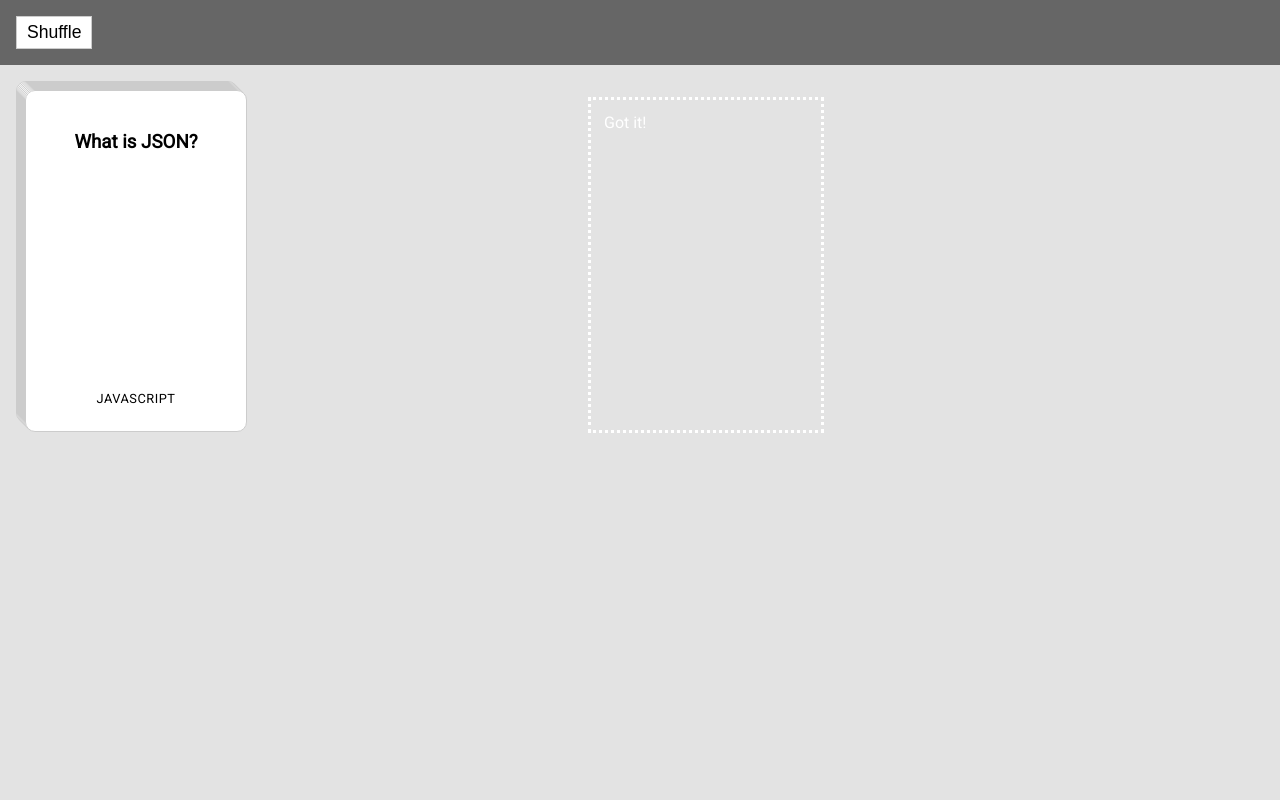
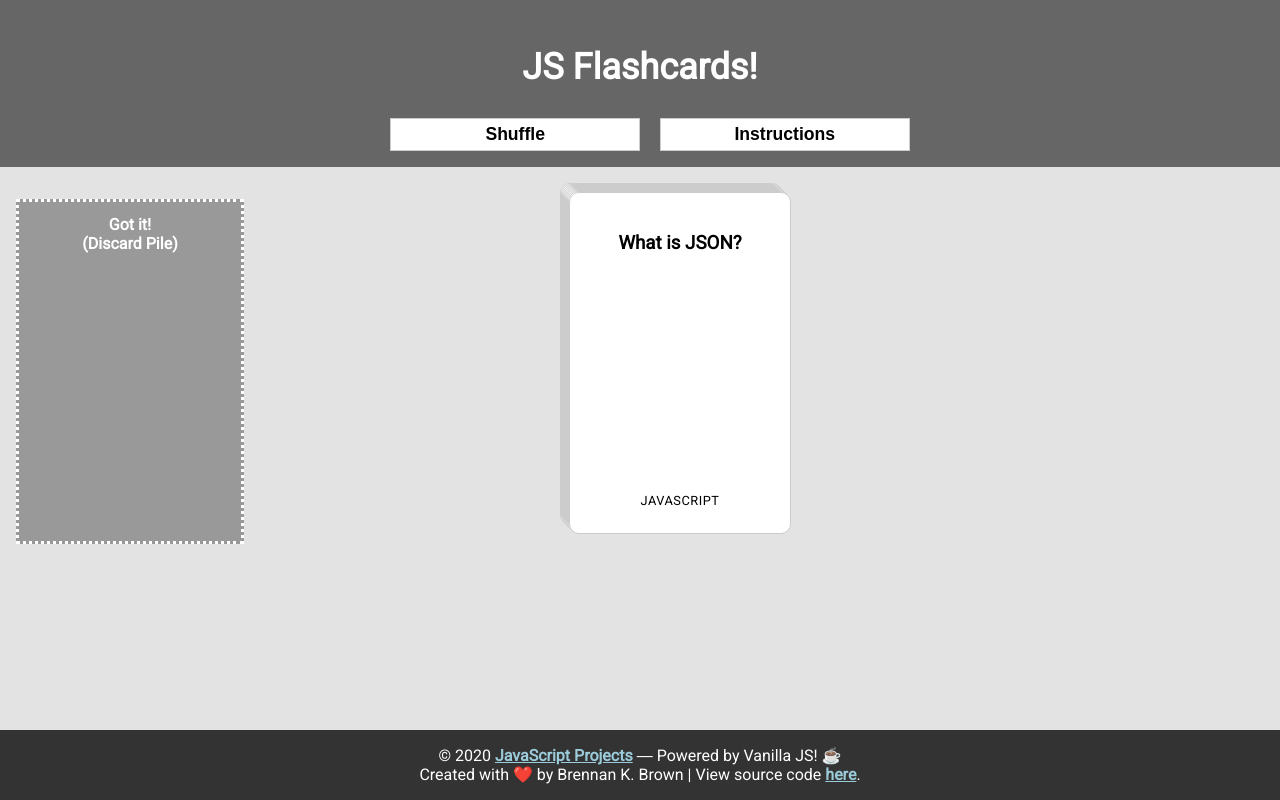
Before and after one commit to brennanbrown/javascript-projects, a plain HTML site: page flashcards/index.html in a window 1280 px wide. Drawn offline with Linux system fonts and the light colour scheme.

Commit message:
Add instructions to flashcards game

```diff
--- a/flashcards/css/deck.css
+++ b/flashcards/css/deck.css
@@ -3,6 +3,26 @@ body {
 	background-color: #e3e3e3;
 	margin: 0px;
 	font-family: 'Roboto', sans-serif;
+}
+
+h1 {
+	color: white;
+	font-size: 36px;
+	text-align: center;
+}
+
+button {
+	width: 20%;
+	margin-left: 20px;
+	font-weight: bold;
+}
+
+a {
+	color: #9cccdb;
+}
+
+a:hover {
+	color: #7298a3;
 }
 
 #standard-deck {
@@ -33,8 +53,8 @@ body {
 
 #deck_div {
 	min-height: 400px;
-	width: 540px;
-	float: left;
+	width: 55%;
+	float: right;
 	margin: 0px 1em;
 	position: relative;
 }
@@ -145,20 +165,23 @@ body {
 
 /*Solitair*/
 .holder_container {
-	position: relative;
-	height: 330px;
-	width: 230px;
+	position: absolute;
+	height: 345px;
+	width: 228px;
+	background-color: #999;
 }
 
 .holder_label {
 	padding: 1em;
 	color: #fff;
+	font-weight: bold;
+	text-align: center;
 }
 
 .holder_target {
 	border: dotted medium #fff;
-	height: 330px;
-	width: 230px;
+	height: 339px;
+	width: 222px;
 	position: absolute;
 	top: 0px;
 }
@@ -208,3 +231,21 @@ img {
 	width: 40px;
 
 }
+
+html,
+body {
+	/* Allows content to span entire width of page */
+	margin: 0;
+	padding: 0;
+	height: 100%;
+	text-align: center;
+}
+
+footer {
+	background-color: #333;
+	color: white;
+	/* Ensures footer to stay in place */
+	position: absolute;
+	bottom: 0;
+	width: 100%;
+}
--- a/flashcards/flashcard_QA.json
+++ b/flashcards/flashcard_QA.json
@@ -1,4 +1,4 @@
-var flashcard_QA = [
+const flashcard_QA = [
 	{
 		"q": "<h3>What is JSON?</h3>",
 		"a": "<p>JavaScript Object Notation is a lightweight data-interchange format. It is easy for humans to read and write. It is easy for machines to parse and generate.</p>",
@@ -21,7 +21,7 @@ var flashcard_QA = [
     "category": "javascript"
 
   },{
-    "q": "<h3>What does this refer to in Javascript?</h3>",
+    "q": "<h3>What does 'this' refer to in Javascript?</h3>",
     "a": "The value of this, when used in a function, is the object that 'owns' the function. This is defined in the context in which it is called.",
     "link": "https://www.toptal.com/javascript/interview-questions",
     "category": "javascript"
@@ -38,13 +38,13 @@ var flashcard_QA = [
     "category": "javascript"
   },{
     "q": "<h3>What does the term headless mean?</h3>",
-    "a": "Without a graphical display.",
+    "a": "Headless in this context simply means without a graphical display. (i.e.: Console based.) Many servers are headless and are administered over SSH for example.",
     "link": "http://stackoverflow.com/questions/4647719/what-does-headless-mean",
     "category": "javascript"
   },{
     "q": "<h3>What is namespacing?</h3>",
-
-    "link": "http://stackoverflow.com/questions/4647719/what-does-headless-mean",
+    "a": "Namespace refers to the programming paradigm of providing scope to the identifiers (names of types, functions, variables, etc) to prevent collisions between them.",
+    "link": "https://www.geeksforgeeks.org/javascript-namespace/",
     "category": "javascript"
   },{
     "q": "<h3>What are modules?</h3>",
--- a/flashcards/index.html
+++ b/flashcards/index.html
@@ -1,21 +1,43 @@
 <!DOCTYPE html>
 <html>
+
 <head>
-	<title>Vanilla Javascript: Propagation and Binding</title>
+	<title>JS Flashcard Game</title>
 	<link href="https://fonts.googleapis.com/css?family=Roboto" rel="stylesheet">
 	<link rel="stylesheet" type="text/css" href="./css/deck.css">
 	<link rel="stylesheet" type="text/css" href="./css/animation.css">
 	<link rel="shortcut icon" href="./images/favicon.png" type="image/x-icon">
 </head>
+
 <body>
 	<section id="game_div"></section>
-	<footer></footer>
+	<footer>
+		<p>
+			&copy; 2020 <a href="https://brennanbrown.github.io/javascripts-projects"><strong>JavaScript
+					Projects</strong></a> ― Powered
+			by Vanilla JS! ☕
+			<br> Created with ❤️ by Brennan K. Brown | View source code <b><a
+					href="https://github.com/brennanbrown/javascript-projects">here</a></b>.
+		</p>
+	</footer>
 	<script type="text/javascript" src="./flashcard_QA.json"></script>
 	<script type="text/javascript" src="./main.js"></script>
 	<script type="text/javascript">
-		(function(){
-			let myGame = new Game("game_div", {game: "flashcard", data: flashcard_QA});
+		(function () {
+			let myGame = new Game("game_div", {
+				game: "flashcard",
+				data: flashcard_QA
+			});
 		})()
 	</script>
+	<script>
+		// Warning before leaving the page (back button, or outgoinglink)
+		window.onbeforeunload = function () {
+			return "Do you really want to leave our brilliant application?";
+			//if we return nothing here (just calling return;) then there will be no pop-up question at all
+			//return;
+		};
+	</script>
 </body>
+
 </html>
--- a/flashcards/main.js
+++ b/flashcards/main.js
@@ -13,14 +13,30 @@
         this.gameDeck = new Deck(option);
         this.gameDeck.buildDeck.call(this);
 
+        const pageTitle = document.createElement("h1");
+        pageTitle.innerHTML = "JS Flashcards!"
+        this.info_div.appendChild(pageTitle);
+
         const shuffleButton = document.createElement("button");
         shuffleButton.innerHTML = "Shuffle";
         shuffleButton.onclick = this.gameDeck.shuffle.bind(this);
         this.info_div.appendChild(shuffleButton);
 
+        const instructions = function () {
+            return alert(
+                "Weclome to flashcards!" +
+                "\r\nClick the cards to flip over to the answer." +
+                "\r\nWhen you feel confident in a card, place it in the discard pile.");
+        }
+
+        const instructionsButton = document.createElement("button");
+        instructionsButton.innerHTML = "Instructions";
+        instructionsButton.onclick = instructions;
+        this.info_div.appendChild(instructionsButton);
+
         this.rules = {
             discardRow: [{
-                name: " Got it!",
+                name: " Got it! \r\n(Discard Pile)",
                 droppable: true,
                 maxCards: this.deck_div.children.length,
                 piles: 1
```
